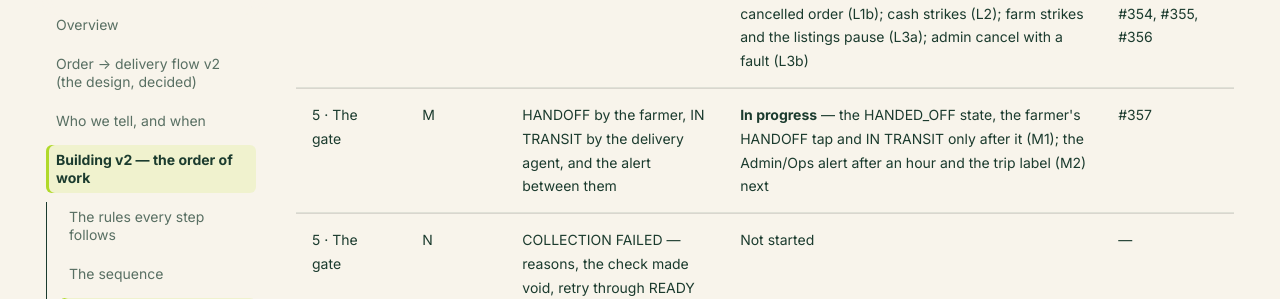
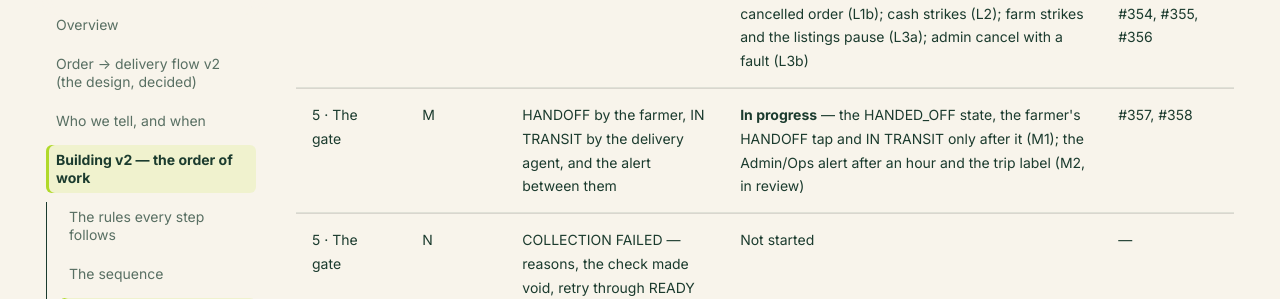
Before and after one commit to cropdoor/cropdoor-almanac, an MkDocs documentation site: the page built from docs/domain/order-delivery-flow-v2-build-order.md, in a window 1280 px wide and 900 px high, scrolled down 7587 px. Shown: the part 154-453 px from the top of the window. Built offline with MkDocs 1.6.1 and Material for MkDocs 9.7.7, drawn with Linux system fonts in a browser that asks for light colours; some web fonts are replaced; comment, search, counter and statistics services are not loaded.

Commit message:
M2 handoff watch list in review (#358)

```diff
--- a/docs/domain/order-delivery-flow-v2-build-order.md
+++ b/docs/domain/order-delivery-flow-v2-build-order.md
@@ -73,7 +73,7 @@ The one place that says what is finished. A PR is **Done** only once it is merge
 | 4 · The farm | J | the availability check — the form, the photos, the outcomes, the overdue list | **Done** — the check (J1), its outcome acting (J2: Not available cancels free, Short to Admin-Ops), the awaiting-check list with its 8-working-hour deadline (J3); field agents told on acceptance and given their own list (J4); the check's outcome on the admin orders list, with a filter (J5) | #332, #333, #334, #335, #336 |
 | 4 · The farm | K | READY and the crew gate, with the acceptance and READY deadlines | **Done** — no check, no crew, with the no-field-agent exception, the READY time and the awaiting-crew list (K1); unaccepted orders cancelled after 24 hours (K2), with its own on/off switch | #337, #338, #339 |
 | 4 · The farm | L | the cancellation windows, the penalty, and strikes | **Done** — the buyer's cancellation windows and the online penalty (L1a); paying the farmer's share on a cancelled order (L1b); cash strikes (L2); farm strikes and the listings pause (L3a); admin cancel with a fault (L3b) | #346, #351, #352, #353, #354, #355, #356 |
-| 5 · The gate | M | HANDOFF by the farmer, IN TRANSIT by the delivery agent, and the alert between them | **In progress** — the HANDED_OFF state, the farmer's HANDOFF tap and IN TRANSIT only after it (M1); the Admin/Ops alert after an hour and the trip label (M2) next | #357 |
+| 5 · The gate | M | HANDOFF by the farmer, IN TRANSIT by the delivery agent, and the alert between them | **In progress** — the HANDED_OFF state, the farmer's HANDOFF tap and IN TRANSIT only after it (M1); the Admin/Ops alert after an hour and the trip label (M2, in review) | #357, #358 |
 | 5 · The gate | N | COLLECTION FAILED — reasons, the check made void, retry through READY | Not started | — |
 | 5 · The gate | O | the farmer paid in full after HANDOFF, whatever follows | Not started | — |
 | 6 · The door | P | the handoff code — sent at placement, verified at the door with no signal | Not started | — |
```
